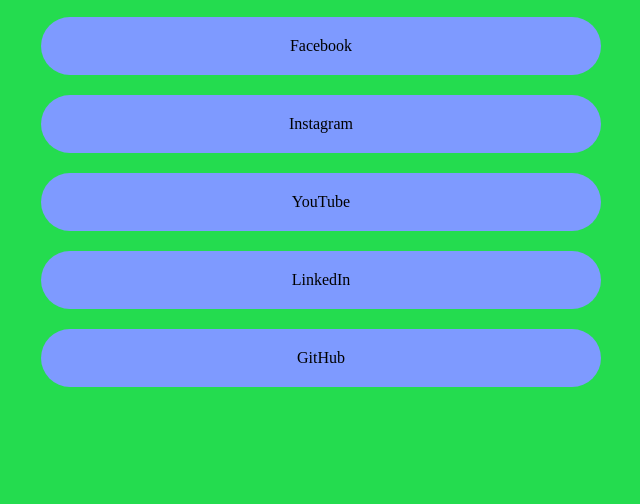
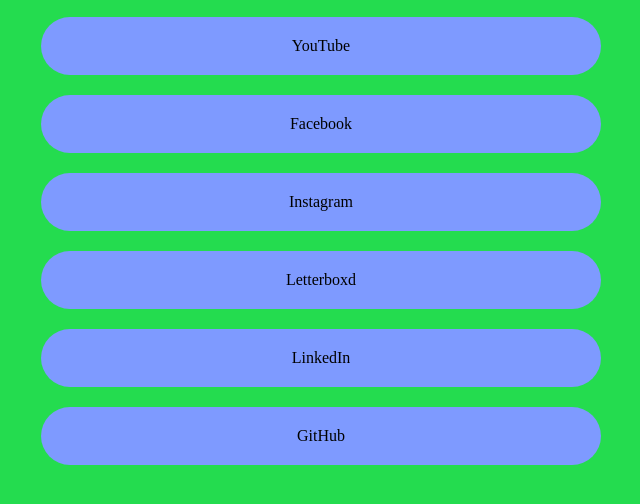
Before and after one commit to RaulGustavo/rgmu_linktree, a plain HTML site: page index.html in a window 1280 px wide. Shown: the part 196-700 px from the top of the page, without its empty margins (319-959 px from the left). Drawn offline with Linux system fonts and the light colour scheme.

Commit message:
added Letterboxd link

```diff
--- a/index.html
+++ b/index.html
@@ -13,9 +13,10 @@
     <img src="media/IMG_1901.jpg"/>
     <h1>Raúl Gustavo Martínez</h1>
     <div id="container">
+    <a href="https://www.youtube.com/channel/UC9x03jUn3EtX20F8Mr79UcQ">YouTube</a>
     <a href="https://www.facebook.com/raulgustavo.hn">Facebook</a>
     <a href="https://www.instagram.com/raulgustavo.hn/">Instagram</a>
-    <a href="https://www.youtube.com/channel/UC9x03jUn3EtX20F8Mr79UcQ">YouTube</a>
+    <a href="https://letterboxd.com/RaulGustavo/">Letterboxd</a>
     <a href="https://www.linkedin.com/in/raul-gustavo-martinez-umana/">LinkedIn</a>
     <a href="https://github.com/RaulGustavo">GitHub</a>
     </div>
```
